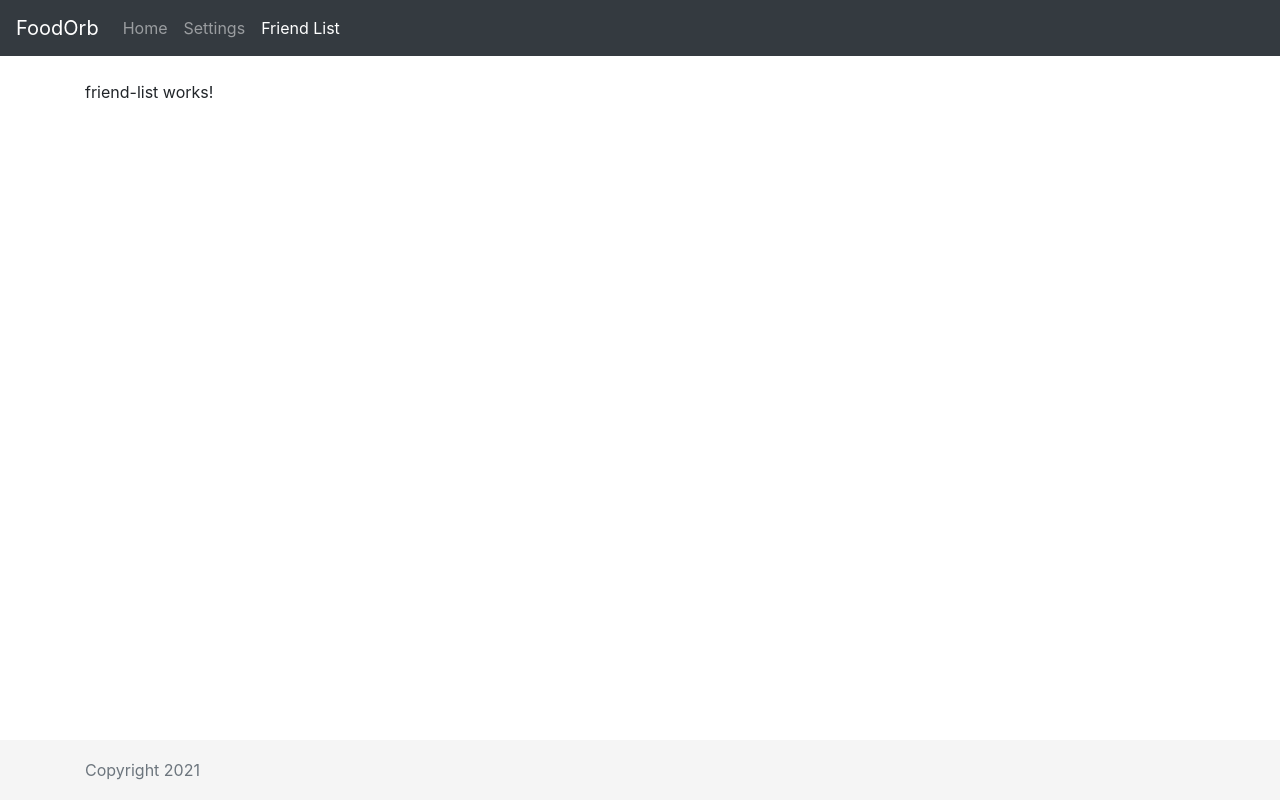
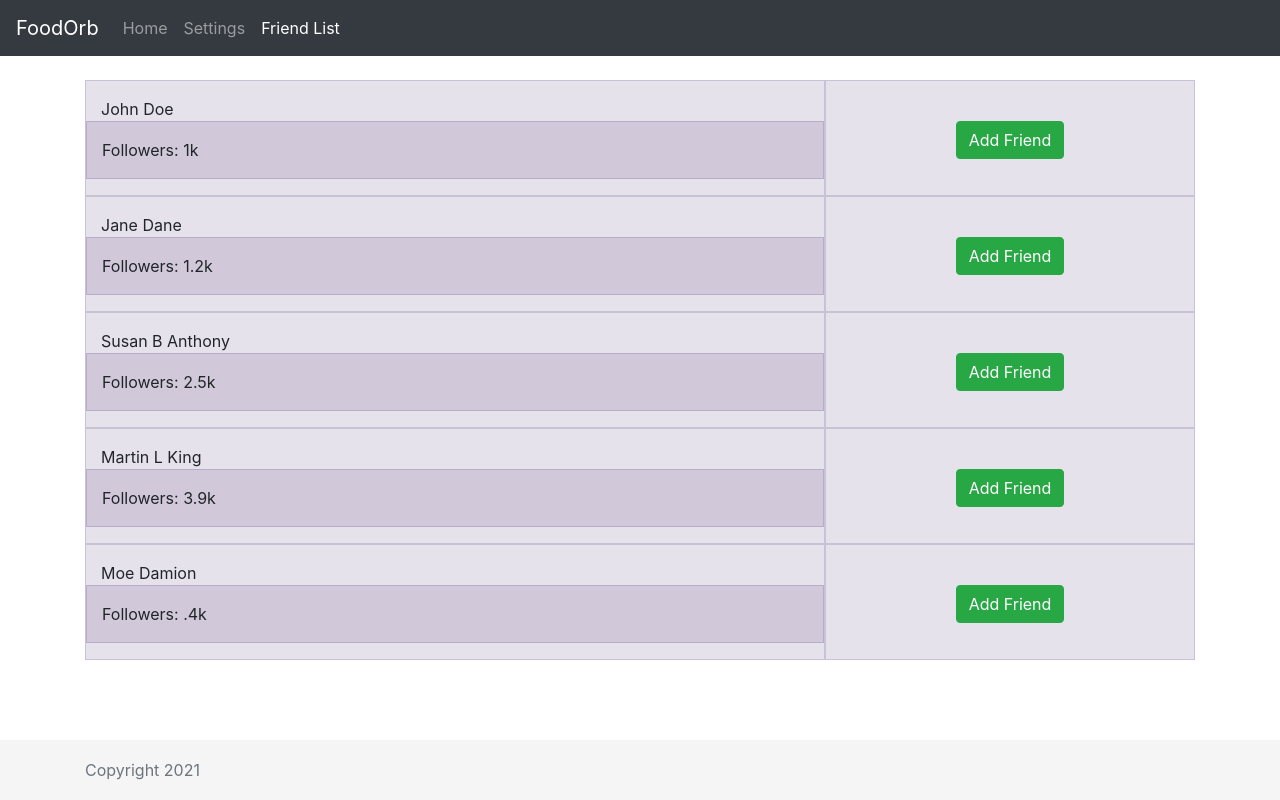
Before and after one commit to mckaywilkerson/FoodOrb-Project, an Angular app: page /friendlist in a window 1280 px wide. Built offline with nearby package versions, Linux system fonts and the light colour scheme; data requests are answered from the project's data file.

Commit message:
completed friend list
completed project

```diff
--- a/data/db.json
+++ b/data/db.json
@@ -186,11 +186,33 @@
   "friends": [
     {
       "id": 1,
-      "name": "john doe"
+      "name": "John Doe",
+      "followerCount": "1k",
+      "added": false
     },
     {
       "id": 2,
-      "name": "jane dane"
+      "name": "Jane Dane",
+      "followerCount": "1.2k",
+      "added": false
+    },
+    {
+      "id": 3,
+      "name": "Susan B Anthony",
+      "followerCount": "2.5k",
+      "added": false
+    },
+    {
+      "id": 4,
+      "name": "Martin L King",
+      "followerCount": "3.9k",
+      "added": false
+    },
+    {
+      "id": 5,
+      "name": "Moe Damion",
+      "followerCount": ".4k",
+      "added": false
     }
   ]
 }
--- a/src/app/friend-list/friend-list.component.html
+++ b/src/app/friend-list/friend-list.component.html
@@ -1,3 +1,24 @@
 <app-header></app-header>
 
-<p>friend-list works!</p>
+
+<div class="container">
+
+    <div class="row" *ngFor="let friend of friendList">
+        <div class="col-md-8">
+            {{ friend.name }}
+            <div class="row">
+                <div class="col-md-12">
+                    Followers: {{ friend.followerCount }}
+                </div>
+            </div>
+        </div>
+
+        <div class="col-md-4 text-center">
+            <br>
+            <button *ngIf="!friend.added" class="btn btn-success" (click)="addFriendHandler(friend)"> Add Friend</button>
+            <button *ngIf="friend.added" class="btn btn-danger" (click)="removeFriendHandler(friend)"> Remove Friend</button>
+        </div>
+
+    </div>
+
+</div>
--- a/src/app/friend-list/friend-list.component.ts
+++ b/src/app/friend-list/friend-list.component.ts
@@ -1,16 +1,49 @@
 import { Component, OnInit } from '@angular/core';
+import { IFriend } from '../shared/Interfaces/friend';
+import { FriendListService } from './services/friend-list.service';
 
 @Component({
   selector: 'app-friend-list',
   templateUrl: './friend-list.component.html',
-  styles: [
+  styles: [`
+  [class*="col-"] {
+    padding-top: 1rem;
+    padding-bottom: 1rem;
+    background-color: rgba(86, 61, 124, .15);
+    border: 1px solid rgba(86, 61, 124, .2);
+  }
+  `
   ]
 })
 export class FriendListComponent implements OnInit {
 
-  constructor() { }
+  friendList: IFriend[] = [];
+
+  constructor( private friendService: FriendListService ) { }
 
   ngOnInit(): void {
+    this.friendService.getFriendList()
+      .subscribe( (res: any) => {
+        this.friendList = res;
+    });
+  }
+
+  addFriendHandler(friend: IFriend) {
+    // go into the DB and change the friend to added
+    // change the button to added instead of add
+    friend.added = true;
+    this.friendService.addFriend(friend)
+      .subscribe( (res: any) => {
+        console.log(res);
+      });
+  }
+
+  removeFriendHandler(friend: IFriend) {
+    friend.added = false;
+    this.friendService.addFriend(friend)
+      .subscribe( (res: any) => {
+        console.log(res);
+      });
   }
 
 }
--- /dev/null
+++ b/src/app/friend-list/services/friend-list.service.ts
@@ -0,0 +1,28 @@
+import { HttpClient } from '@angular/common/http';
+import { Injectable } from '@angular/core';
+import { Observable } from 'rxjs';
+import { map } from 'rxjs/operators';
+import { IFriend } from 'src/app/shared/Interfaces/friend';
+
+@Injectable({
+  providedIn: 'root'
+})
+export class FriendListService {
+
+  constructor( private http: HttpClient ) { }
+
+  getFriendList(): Observable<any> {
+    return this.http.get('http://localhost:3000/friends')
+      .pipe( map( (res: any) => {
+        return res;
+      }));
+  }
+
+  addFriend(friend: IFriend): Observable<any> {
+    return this.http.put('http://localhost:3000/friends/' + friend.id, friend)
+      .pipe( map( (res: any) => {
+        return res;
+      }));
+  }
+
+}
--- /dev/null
+++ b/src/app/shared/Interfaces/friend.ts
@@ -0,0 +1,6 @@
+export interface IFriend {
+    id: number;
+    name: string;
+    followerCount: number;
+    added: boolean;
+}
```
Also changed, not shown: 1 other file (tests, documents, lock files or other folders).
